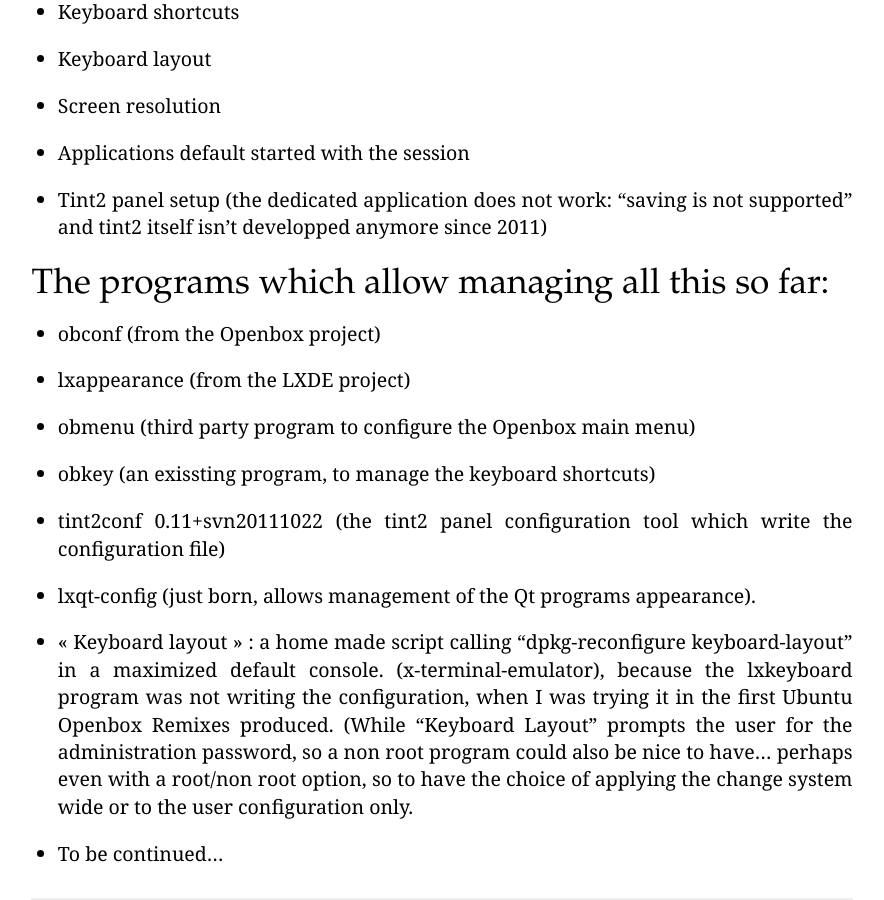
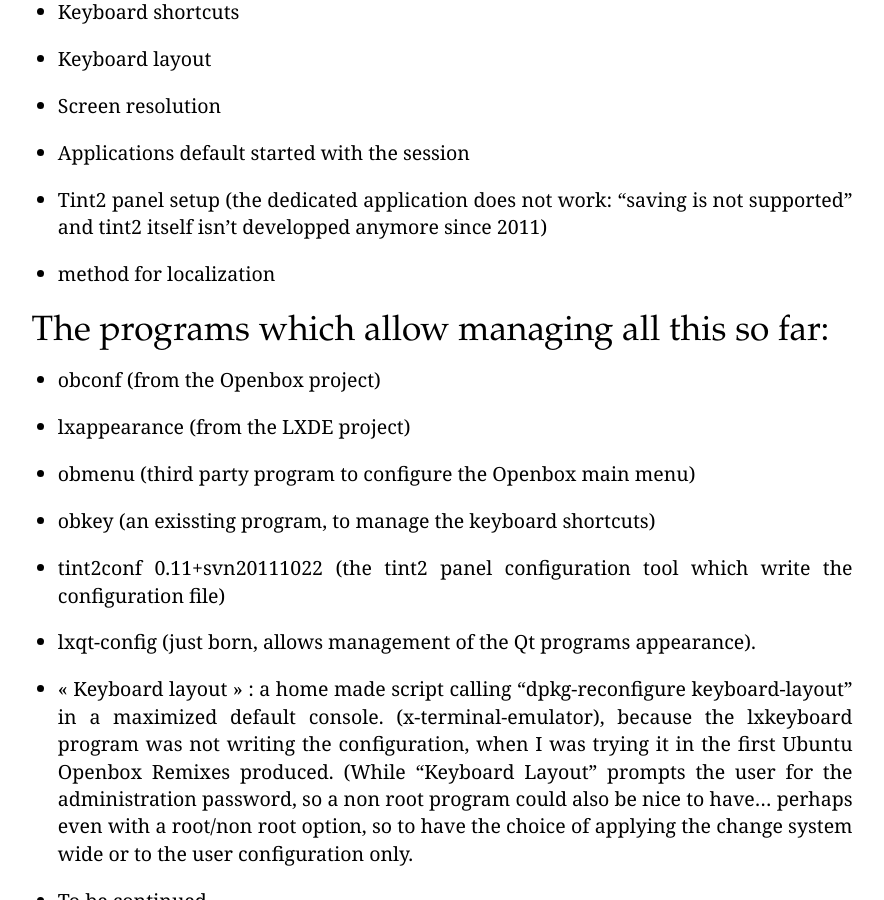
Before and after one commit to bento-dev/Bento---Sushi-Trust-3.13, a Jekyll site: the page built from _posts/2014-11-01-openbox-control-center.markdown, in a window 1280 px wide and 900 px high, scrolled down 1309 px. Shown: the whole window, without its empty margins (198-1082 px from the left). Built offline with Jekyll 4.4.1, drawn with Linux system fonts in a browser that asks for light colours; Markdown is read by kramdown in place of the engine named in the settings.

Commit message:
update specs

```diff
--- a/_posts/2014-11-01-openbox-control-center.markdown
+++ b/_posts/2014-11-01-openbox-control-center.markdown
@@ -35,6 +35,7 @@ Ideally, the new tools should be destkop agnostic, have as less depends as possi
 - Screen resolution
 - Applications default started with the session
 - Tint2 panel setup (the dedicated application does not work: "saving is not supported" and tint2 itself isn't developped anymore since 2011)
+- method for localization
 
 ## The programs which allow managing all this so far:
 
```
